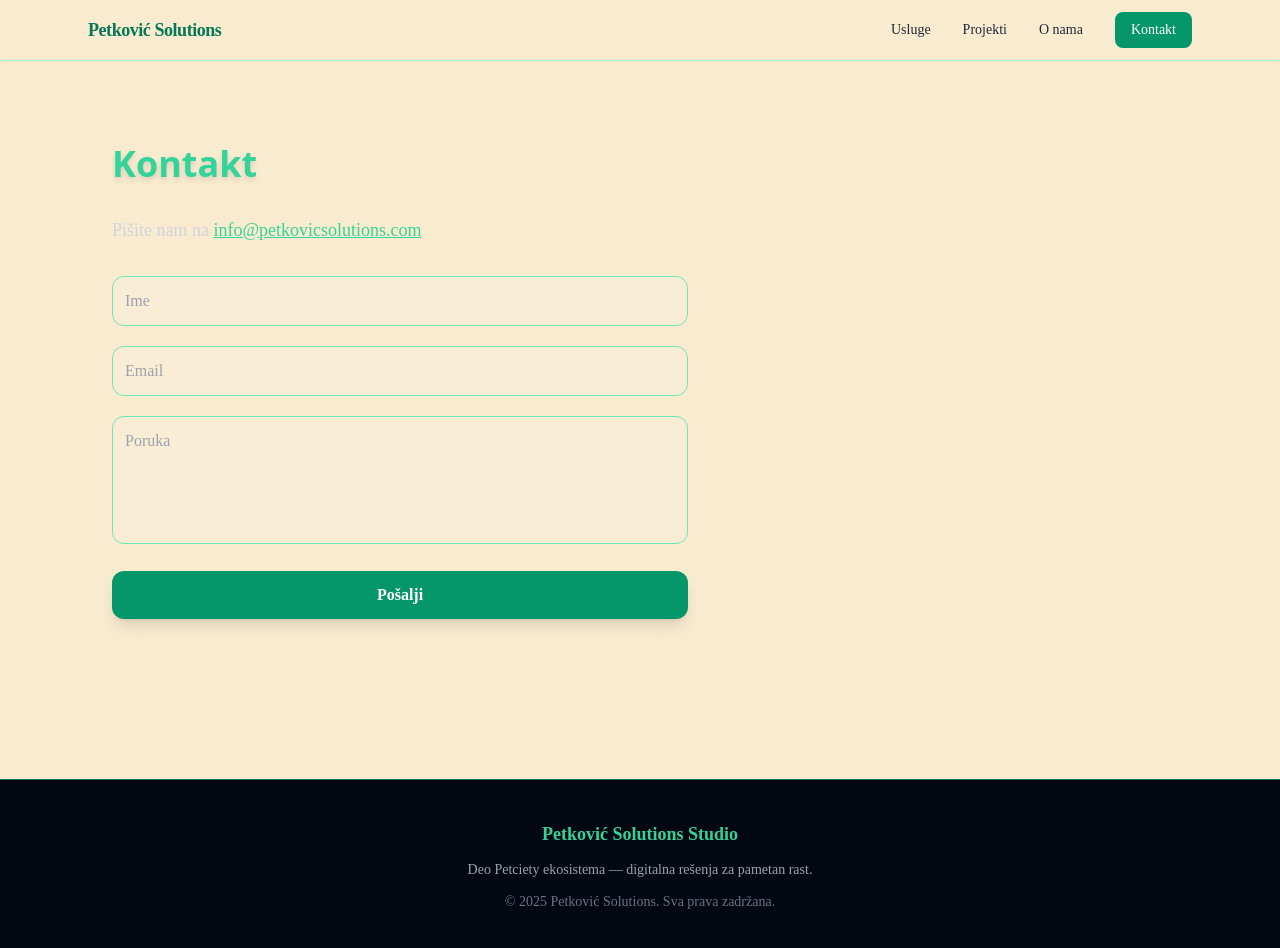
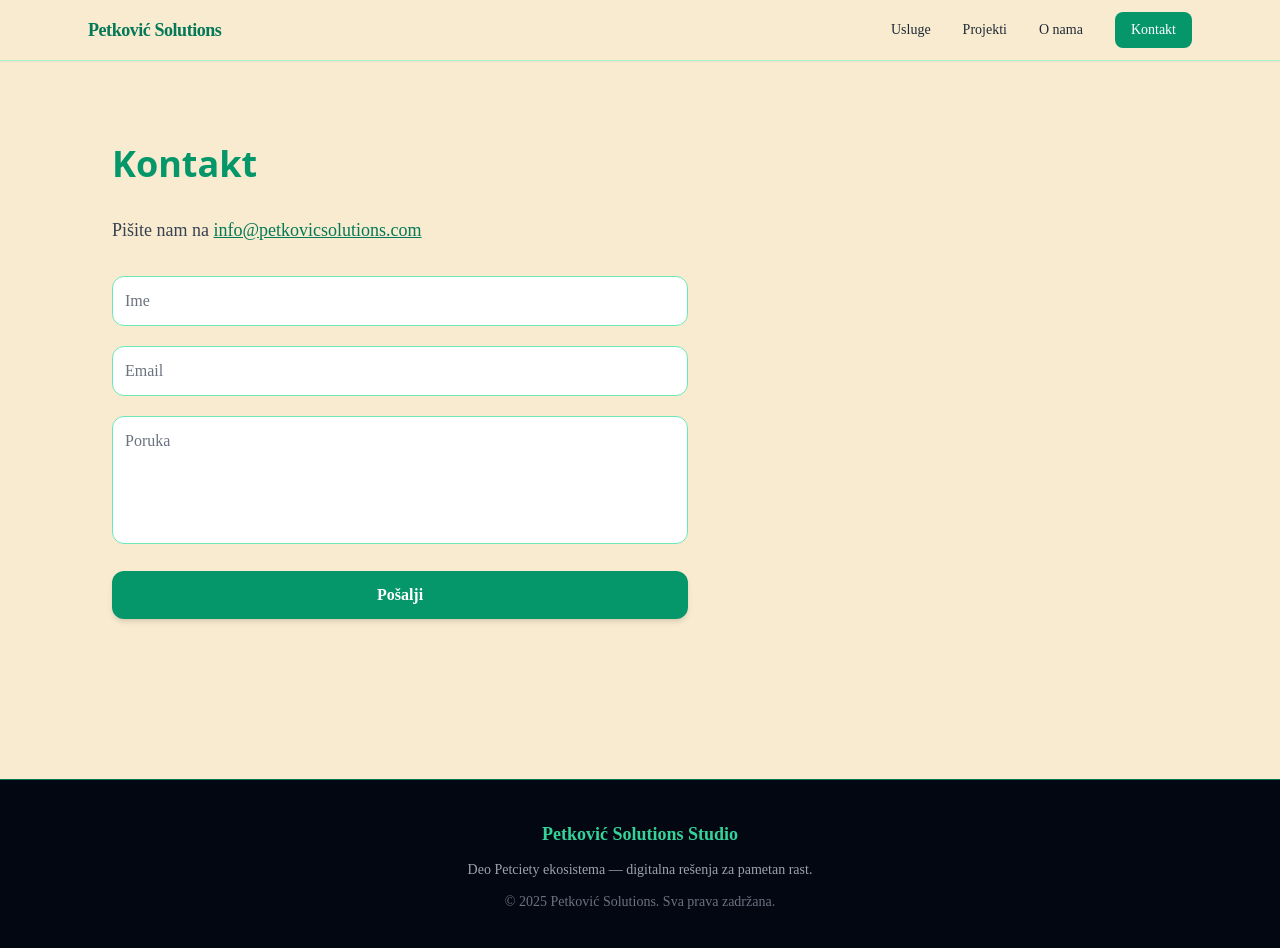
Before and after one commit to brankop87/petkovic-solutions-studio, a Next.js app: page /kontakt in a window 1280 px wide. Shown: the top 948 px of the page. Built offline with nearby package versions, Linux system fonts and the light colour scheme.

Commit message:
Update page.tsx

```diff
--- a/app/kontakt/page.tsx
+++ b/app/kontakt/page.tsx
@@ -1,45 +1,43 @@
 export default function Kontakt() {
   return (
     <section className="space-y-8 py-16">
-      {/* Naslov */}
-      <h1 className="font-heading text-4xl font-bold text-emerald-400 drop-shadow-md">
+      <h1 className="font-heading text-4xl font-bold text-emerald-600">
         Kontakt
       </h1>
 
-      <p className="text-gray-300 text-lg">
+      <p className="text-gray-700 text-lg">
         Pišite nam na{" "}
         <a
-          className="text-emerald-400 underline hover:opacity-80 transition"
+          className="text-emerald-700 underline hover:opacity-80 transition"
           href="mailto:info@petkovicsolutions.com"
         >
           info@petkovicsolutions.com
         </a>
       </p>
 
-      {/* Forma */}
       <form className="space-y-5 max-w-xl">
 
         {/* Ime */}
         <input
-          className="w-full rounded-xl bg-white/10 border border-emerald-300 text-white p-3
+          className="w-full rounded-xl bg-white border border-emerald-300 text-gray-900 p-3
                      focus:outline-none focus:ring-2 focus:ring-emerald-500
-                     placeholder-gray-400"
+                     placeholder-gray-500"
           placeholder="Ime"
         />
 
         {/* Email */}
         <input
-          className="w-full rounded-xl bg-white/10 border border-emerald-300 text-white p-3
+          className="w-full rounded-xl bg-white border border-emerald-300 text-gray-900 p-3
                      focus:outline-none focus:ring-2 focus:ring-emerald-500
-                     placeholder-gray-400"
+                     placeholder-gray-500"
           placeholder="Email"
         />
 
         {/* Poruka */}
         <textarea
-          className="w-full rounded-xl bg-white/10 border border-emerald-300 text-white p-3
+          className="w-full rounded-xl bg-white border border-emerald-300 text-gray-900 p-3
                      focus:outline-none focus:ring-2 focus:ring-emerald-500
-                     placeholder-gray-400 h-32 resize-none"
+                     placeholder-gray-500 h-32 resize-none"
           placeholder="Poruka"
           rows={5}
         />
@@ -47,7 +45,7 @@ export default function Kontakt() {
         {/* Dugme */}
         <button
           className="w-full py-3 rounded-xl bg-emerald-600 hover:bg-emerald-700
-                     text-white font-semibold shadow-lg transition"
+                     text-white font-semibold shadow-md transition"
         >
           Pošalji
         </button>
```
